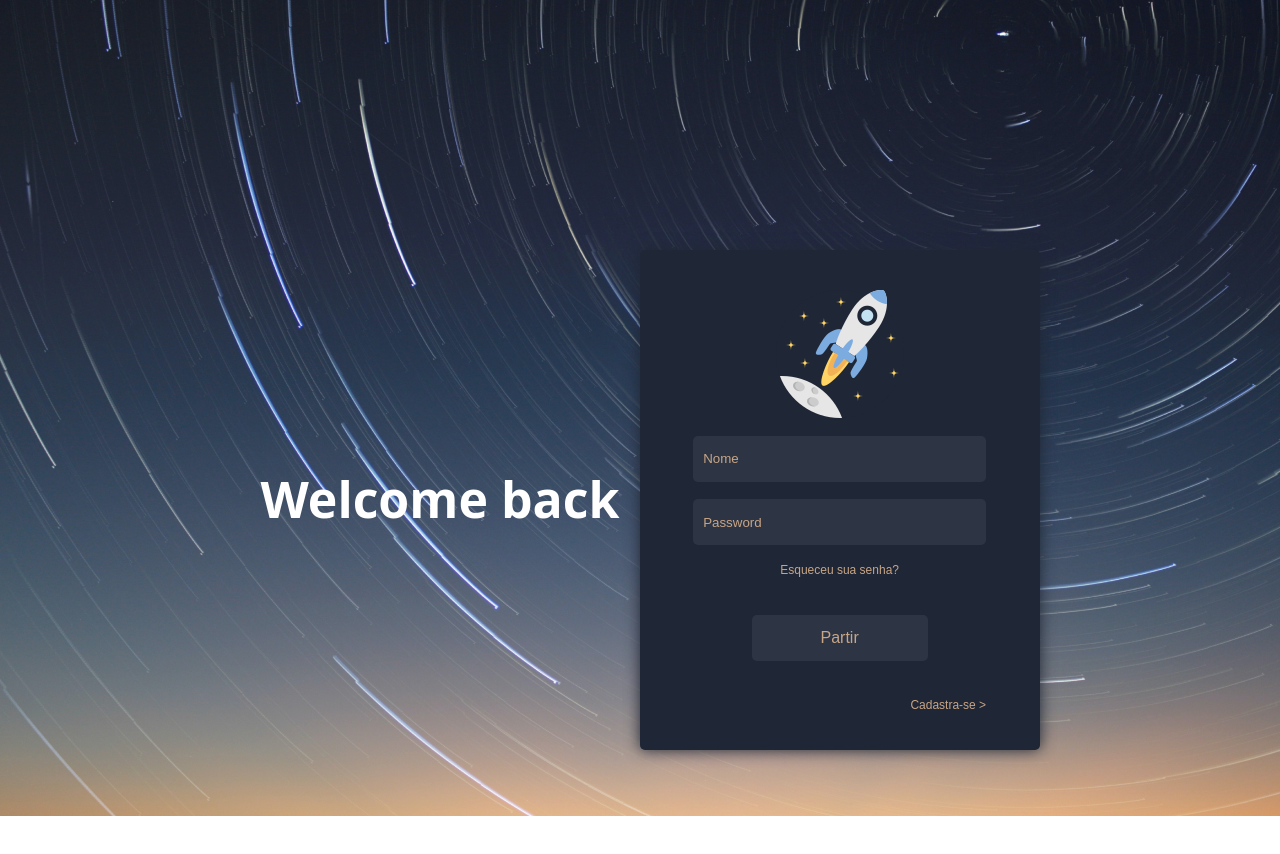
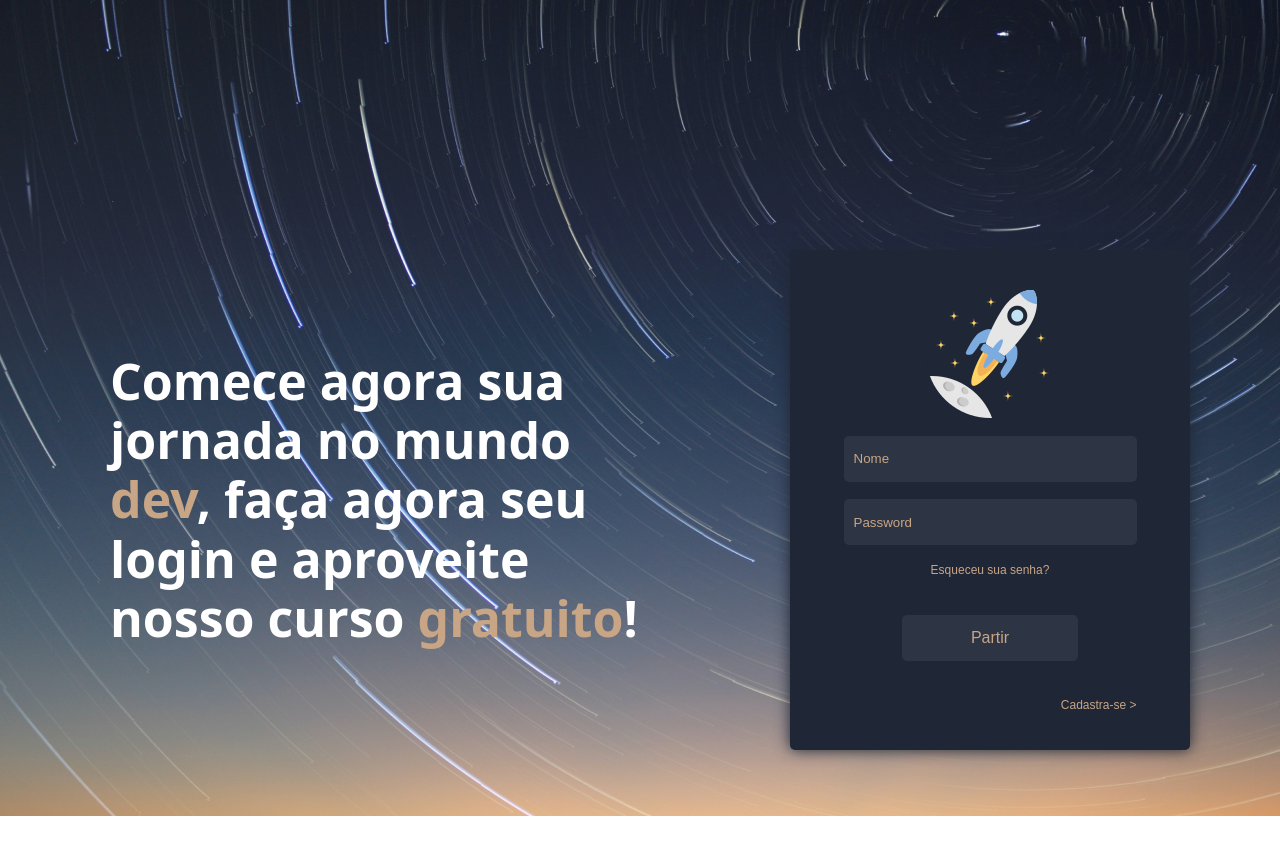
Before and after one commit to anderson-cruz13/login, a Vue app: page / in a window 1280 px wide. Shown: the top 854 px of the page. Built offline with nearby package versions, Linux system fonts and the light colour scheme.

Commit message:
style: add layout da div de descrição

```diff
--- a/src/components/FormsLogin.vue
+++ b/src/components/FormsLogin.vue
@@ -1,9 +1,13 @@
 <template>
   <div class="container">
 
-    <div class ="description">
-      <p>Welcome back</p>
-    </div>
+    <template v-if="!name">
+      <div class="description">
+        Comece agora sua jornada no mundo
+        <span class="highlight">dev</span>, faça agora seu login e aproveite nosso curso
+        <span class="highlight">gratuito</span>!
+      </div>
+    </template>
 
     <div class="login">
       <img class="logo" src="@/assets/rockt_icon.png">
--- a/src/styles.css
+++ b/src/styles.css
@@ -139,3 +139,7 @@ body {
 .button-signup:hover{
   text-decoration: underline;
 }
+
+.highlight {
+  color: #C8A585;
+}
```
